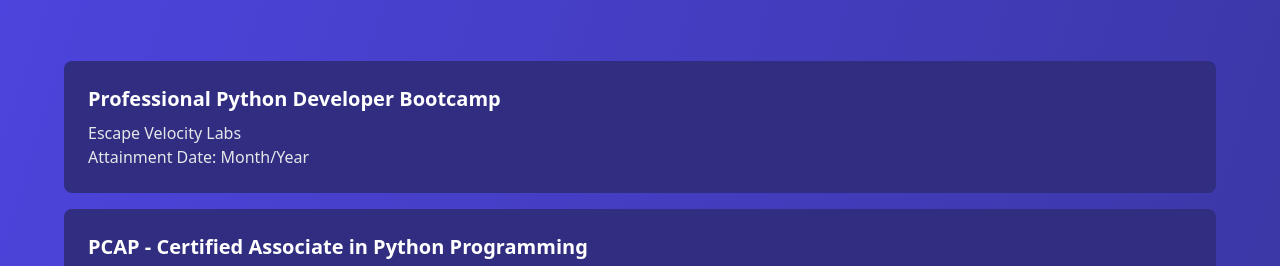
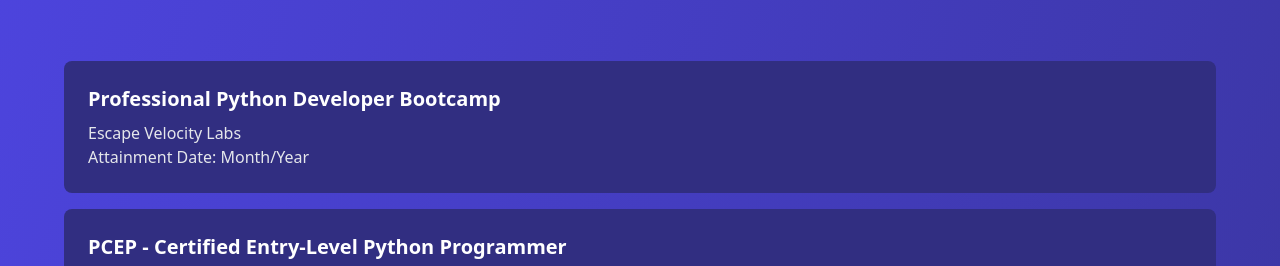
Before and after one commit to theodoros-anagnostopoulos/escape-velocity-labs.github.io, a plain HTML site: page index.html in a window 1280 px wide. Shown: the part 659-925 px from the top of the page. Drawn offline with Linux system fonts and the light colour scheme.

Commit message:
Correct certification name

```diff
--- a/index.html
+++ b/index.html
@@ -143,7 +143,7 @@
             <a href="https://pythoninstitute.org/pcap" target="_blank">
                 <div class="rounded-lg bg-indigo-900 m-4 pl-6 pr-6 pb-6 pt-4
                 md:ml-16 md:mr-16 transition-transform hover:transform hover:scale-105">
-                    <h4 class="text-xl font-bold text-white my-2">PCAP - Certified Associate in Python Programming</h3>
+                    <h4 class="text-xl font-bold text-white my-2">PCEP - Certified Entry-Level Python Programmer</h3>
                     <p class="text-gray-200">Python Institute</p>
                     <p class="text-gray-200">Attainment Date: Month/Year</p>
                 </div>
```
